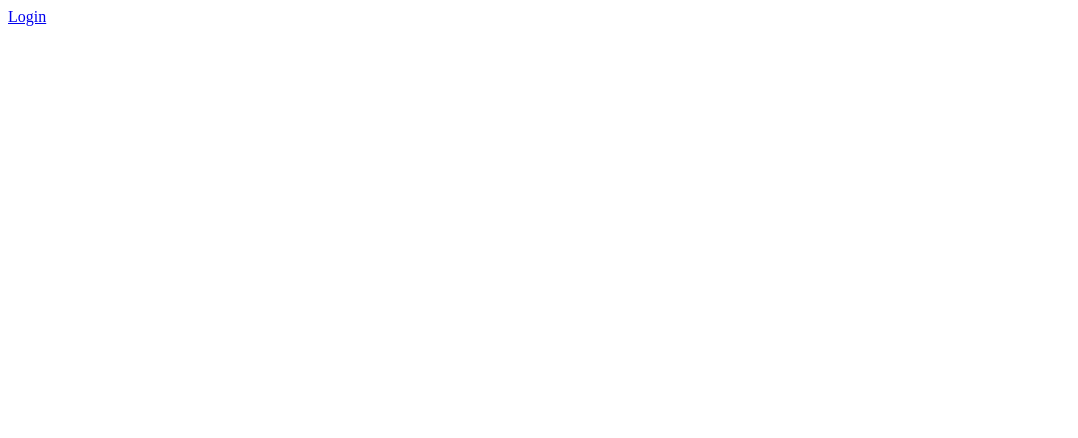
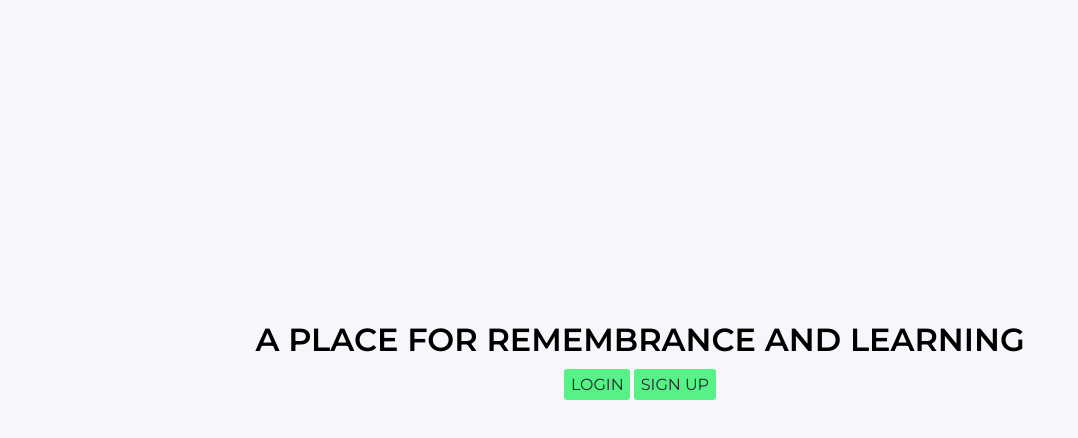
Before and after one commit to IRAKOZEAimeAubin/literate-octo-sniffle, a website: page public/index.html in a window 1280 px wide. Shown: the whole page, without its empty margins (0-1078 px from the left). Drawn offline with Linux system fonts and the light colour scheme.

Commit message:
commit #2

```diff
--- a/public/index.html
+++ b/public/index.html
@@ -4,9 +4,16 @@
     <meta charset="UTF-8">
     <meta http-equiv="X-UA-Compatible" content="IE=edge">
     <meta name="viewport" content="width=device-width, initial-scale=1.0">
+    <link rel="stylesheet" href="style.css">
     <title>Welcome</title>
 </head>
-<body>
-    <a href="./login.html">Login</a>
+<body class="landing-page">
+    <section class="intro">
+        <p>A place for remembrance and learning</p>
+        <div class="links">
+            <a href="./login.html">Login</a>
+            <a href="./signUp.html">Sign Up</a>
+        </div>
+    </section>
 </body>
 </html>
--- a/public/style.css
+++ b/public/style.css
@@ -98,3 +98,36 @@ textarea {
     text-decoration: none;
     color: var(--very-light-green-color);
 }
+
+body.landing-page {
+    /* background-image: url(./Kwibuka28_Horizontal_Grey_Eng-02.png);
+    background-repeat: no-repeat;
+    background-size: cover;
+    filter: blur(4px); */
+    display: flex;
+}
+
+section.intro {
+    margin: auto;
+    display: flex;
+    flex-direction: column;
+    align-items: center;
+    justify-content: center;
+    margin-top: 20rem;
+}
+
+section.intro p {
+    font-size: 2rem;
+    font-weight: 600;
+    text-transform: uppercase;
+    margin-bottom: 1rem;
+}
+
+section.intro a {
+    text-decoration: none;
+    text-transform: uppercase;
+    color: var(--very-dark-grey-color);
+    background: var(--very-light-green-color);
+    padding: 0.4rem;
+    border-radius: 0.2rem;
+}
```
Also changed, not shown: public/Kwibuka28_Horizontal_Grey_Eng-01.png (added), public/Kwibuka28_Horizontal_Grey_Eng-02.png (added).
